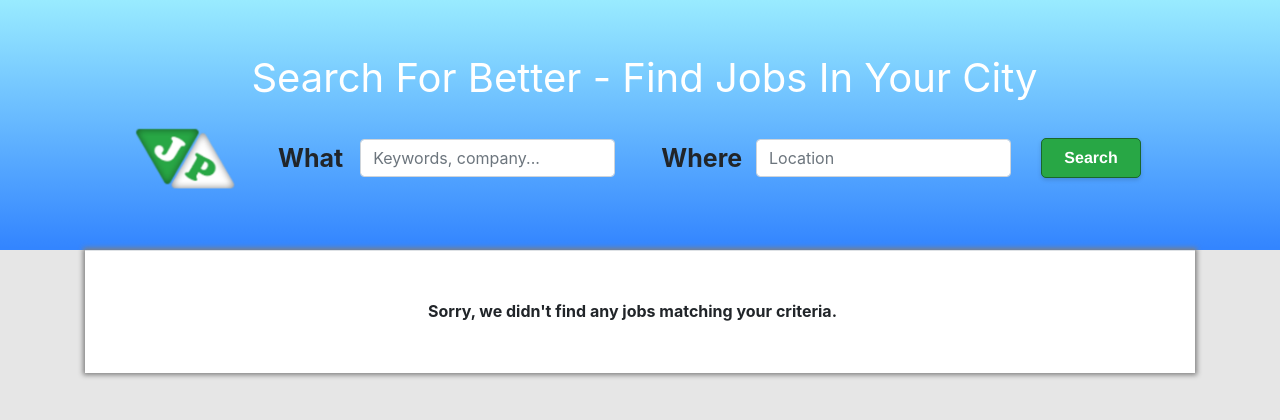
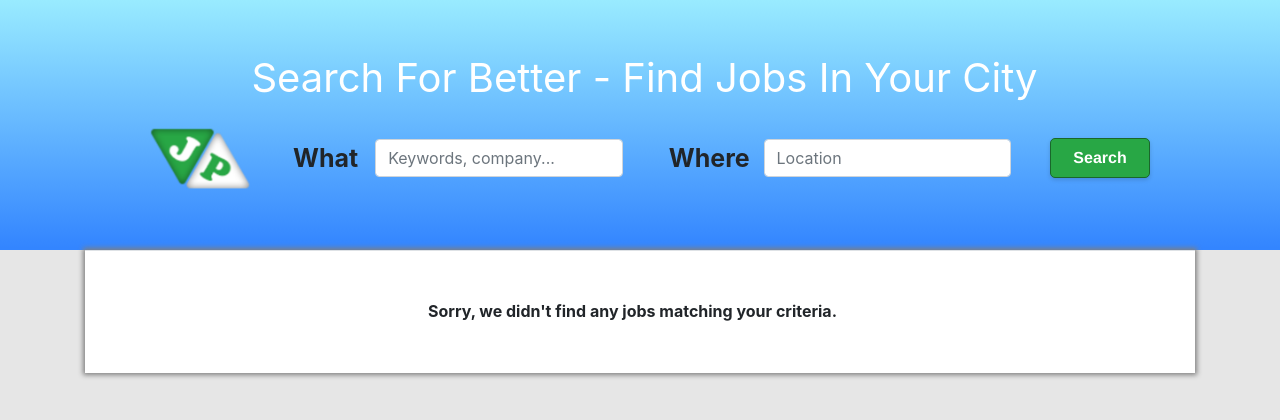
Before and after one commit to benito-gonzalez/jobscraper, a Django app: page / in a window 1280 px wide. Shown: the top 420 px of the page. Run offline with Django 3.2, Linux system fonts and the light colour scheme; data that the repository does not hold is empty; some libraries are stand-ins or nearby versions.

Commit message:
Improved view for tablet devices

```diff
--- a/job_scraper/static/custom.css
+++ b/job_scraper/static/custom.css
@@ -377,11 +377,34 @@ Tablet or larger
         margin-left: 100px;
         margin-right: 100px;
     }
+
+    .short-title {
+        display: inline-block;
+    }
+
+    .full-title {
+        display: none;
+    }
+
+    .w-md-75 {
+        width: 75% !important;
+    }
 }
 
 /*
 Desktop or larger
  */
-@media (min-width: 991px) {
+@media (min-width: 992px) {
+    .w-lg-100 {
+        width: 100% !important;
+    }
+
+    .short-title {
+        display: none;
+    }
+
+    .full-title {
+        display: inline-block;
+    }
 
 }
--- a/job_scraper/templates/base.html
+++ b/job_scraper/templates/base.html
@@ -24,8 +24,8 @@
 <div class="header">
     <div class="container container-header">
 
-        <div class="row pt-4 pt-lg-5 align-items-center justify-content-cente">
-            <div class="col-3 d-md-none text-right pr-1">
+        <div class="row pt-4 pt-lg-5 align-items-center justify-content-center">
+            <div class="col-3 d-lg-none text-right pr-1">
                 <a href="/"><img src="{% static 'images/logo.png' %}" width="60px" height="auto" alt=""></a>
             </div>
             <div class="col-9 col-lg-12 text-lg-center pl-sm-5 pl-md-0 pl-lg-4">
@@ -37,9 +37,9 @@
         </div>
 
         <form action="{% url 'job_scraper:index' %}" method="get">
-            <div class="row row-header flex-lg-nowrap">
+            <div class="row row-header flex-lg-nowrap w-md-75 w-lg-100 mx-auto">
 
-                <div class="d-none d-md-block col-md header-logo">
+                <div class="d-none d-lg-block col-md header-logo">
                     <a href="/"><img src="{% static 'images/logo.png' %}" width="100px" height="auto" alt=""></a>
                 </div>
                 <div class="d-none d-lg-block col-md">
@@ -63,7 +63,7 @@
                     </div>
                 </div>
 
-                <div class="col-12 col-lg-3 mt-2 mt-md-0">
+                <div class="col-12 col-lg-3 mt-2 mt-lg-0">
                     <div class="location-input">
                         {% if request.GET.location %}
                             <input type="search" class="form-control" name="location" value="{{ request.GET.location }}" placeholder="Location"/>
@@ -73,7 +73,7 @@
 
                     </div>
                 </div>
-                <div class="col-12 col-md-2 d-flex justify-content-center justify-content-md-start mt-4 mt-md-0">
+                <div class="col-12 col-lg-2 d-flex justify-content-center justify-content-lg-start mt-4 mt-md-2 mt-lg-0 pl-lg-4">
                     <button id="search_button" type="submit">Search</button>
                 </div>
             </div>
--- a/job_scraper/templates/index.html
+++ b/job_scraper/templates/index.html
@@ -12,7 +12,7 @@
 
     {% if jobs_list %}
         {% for job in jobs_list %}
-            <div class="row row-job mt-3 align-items-center pr-md-5">
+            <div class="row row-job mt-3 align-items-center pr-lg-5">
                 <!--
                 {% if job.is_highlighted %}
                     <div class="media border-bottom border-gray d-flex align-items-stretch mr-4">
@@ -23,26 +23,26 @@
                     <div class="media d-flex align-items-center no-featured-div">
                 {% endif %}
                 -->
-                <div class="col-md-2 d-none d-md-block text-lg-right job-logo">
+                <div class="col-lg-2 d-none d-lg-block text-lg-right job-logo">
                     <a href="?search={{ job.company.name }}"><img src="{{ job.company.logo.url }}" width="80px" height="auto" alt="{{ job.company.name }}"></a>
                 </div>
 
-                <div class="col-12 col-md-10">
+                <div class="col-12 col-lg-10">
                     <div class="row">
 
                         {% if job.is_recent_job %}
-                            <div class="col-12 col-md-11 job-title">
+                            <div class="col-12 col-lg-11 job-title">
                                 {{ job.title }}
                             </div>
-                            <div class="d-none d-md-block col-md-1">
+                            <div class="d-none d-lg-block col-lg-1">
                                 <div class="job-tag">New</div>
                             </div>
 
                         {% elif job.is_published_again %}
-                            <div class="col-12 col-md-9 job-title">
+                            <div class="col-12 col-lg-9 job-title">
                                 {{ job.title }}
                             </div>
-                            <div class="d-none d-md-block col-md-3">
+                            <div class="d-none d-lg-block col-lg-3">
                                 <div class="job-tag">Published again</div>
                             </div>
 
@@ -63,14 +63,14 @@
                                 </div>
 
                                 {% if job.end_date %}
-                                    <div class="col-12 col-lg-auto mt-1 mt-md-0 ">
+                                    <div class="col-12 col-lg-auto mt-1 mt-lg-0 ">
                                         <img src="{% static 'images/end_date.png' %}" width="23px" height="auto" alt="">
                                         <span><strong class="job-end-date">Due date: </strong>{{ job.end_date |date:"d M, Y" }}</span>
                                     </div>
                                 {% endif %}
 
                                 {% if job.location %}
-                                    <div class="col-12 col-lg-auto mt-1 mt-md-0 ">
+                                    <div class="col-12 col-lg-auto mt-1 mt-lg-0 ">
                                         <img src="{% static 'images/location.png' %}" width="18px" height="auto" alt="">
                                         <span>{{ job.location }}</span>
                                     </div>
@@ -78,7 +78,7 @@
                             </div>
                         </div>
 
-                        <div class="col-6 d-md-none justify-content-center align-self-center">
+                        <div class="col-6 d-lg-none justify-content-center align-self-center">
                             <a href="?search={{ job.company.name }}"><img class="logo-img-mobile" src="{{ job.company.logo.url }}" alt="{{ job.company.name }}"></a>
                         </div>
 
@@ -99,17 +99,17 @@
                             </div>
                         </div>
 
-                        <div class="row mt-3 mt-md-0 mb-2 ">
-                            <div class="col-4 d-md-none pr-1" onClick="return true">
+                        <div class="row mt-3 mt-lg-0 mb-2 ">
+                            <div class="col-4 d-lg-none pr-1" onClick="return true">
                                 <button class="btn btn-more btn-block btn-outline-success btn-sm">+ More</button>
                             </div>
-                            <div class="col-4 d-md-none pl-1 pr-1">
+                            <div class="col-4 d-lg-none pl-1 pr-1">
                                 <a href="{% url 'job_scraper:detail' job.id %}" class="btn btn-block btn-outline-success btn-sm">Job details</a>
                             </div>
-                            <div class="col-4 col-md d-md-none pl-1">
+                            <div class="col-4 col-md d-lg-none pl-1">
                                 <a href="{{ job.job_url }}" class="btn btn-block btn-apply btn-sm btn-apply-mbl">Apply!</a>
                             </div>
-                            <div class="col-4 col-md d-none d-md-block">
+                            <div class="col-4 col-md d-none d-lg-block">
                                 <a href="{% url 'job_scraper:detail' job.id %}" class="btn btn-show-more btn-outline-success btn-sm ">Show more</a>
                             </div>
                         </div>
```
